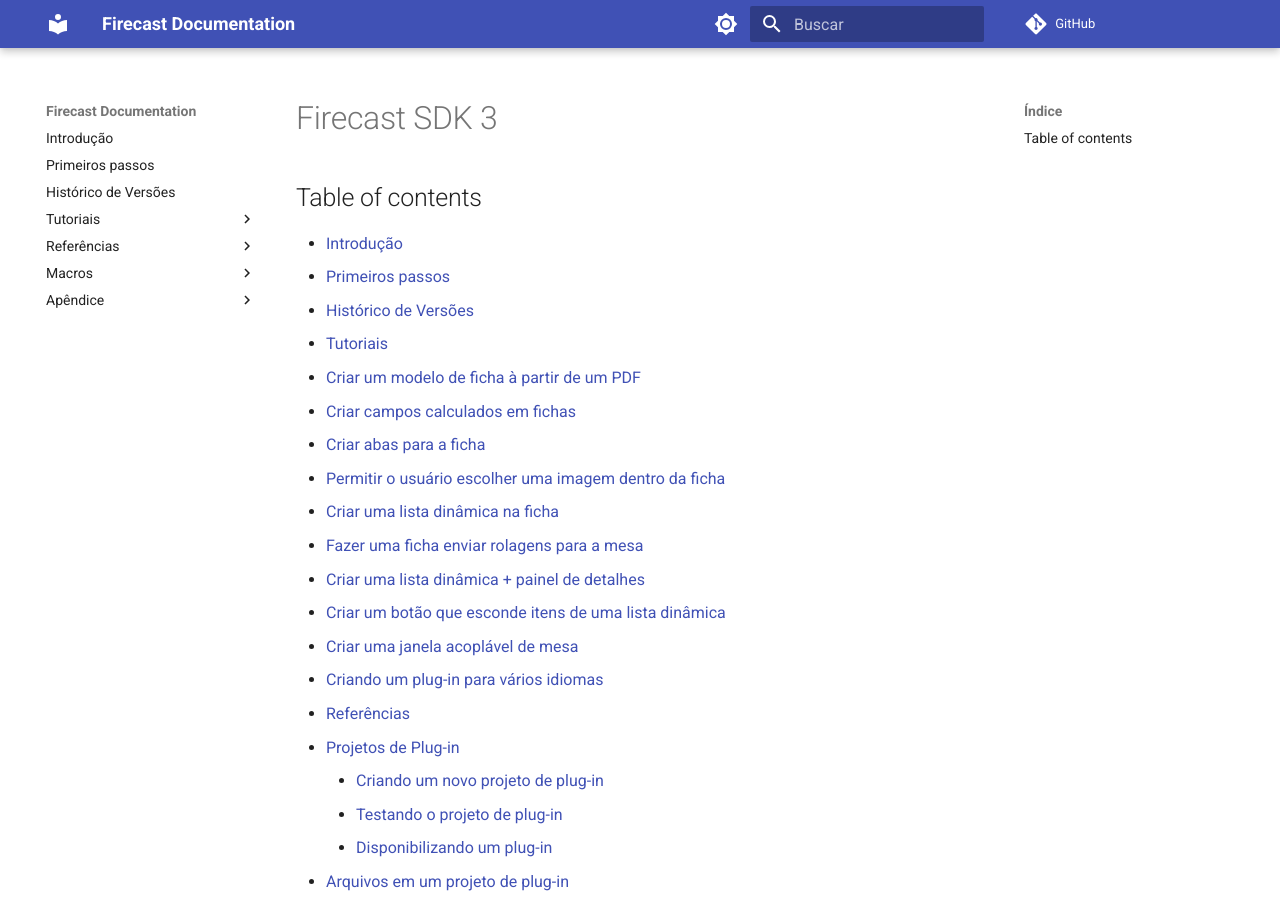
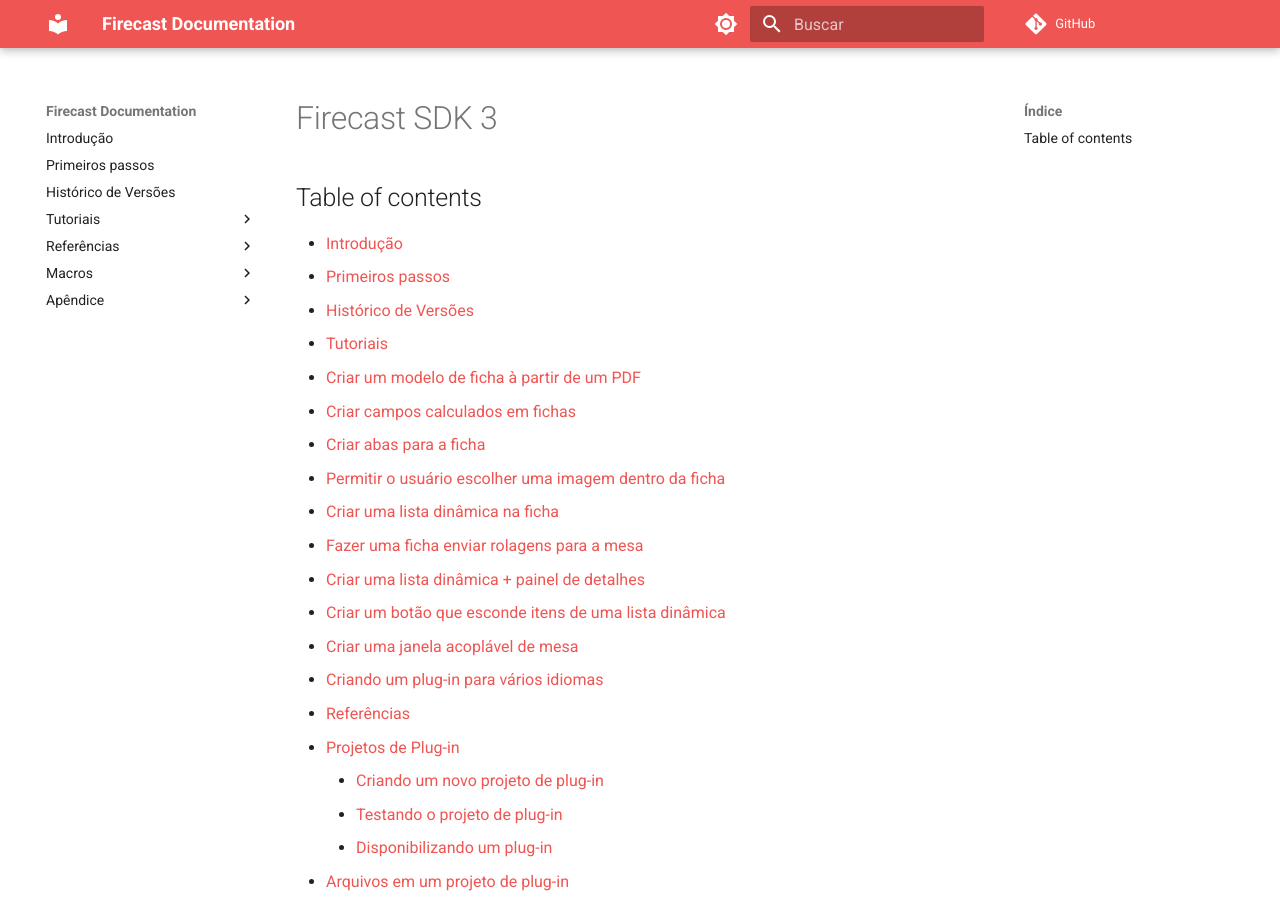
Before and after one commit to Krampus-update/firecast-doc-teste, an MkDocs documentation site: the page built from docs/index.md, in a window 1280 px wide and 900 px high. Built offline with MkDocs 1.6.1 and Material for MkDocs 9.7.7, drawn with Linux system fonts in a browser that asks for light colours; comment, search, counter and statistics services are not loaded.

Commit message:
mudando a cor

```diff
--- a/mkdocs.yml
+++ b/mkdocs.yml
@@ -11,10 +11,12 @@
         - content.tabs.link
     palette:
         - scheme: default
+          primary: red
           toggle:
               icon: material/brightness-7
               name: Switch to dark mode
         - scheme: slate
+          primary: red
           toggle:
               icon: material/brightness-4
               name: Switch to light mode
@@ -33,11 +35,7 @@
     - pymdownx.keys
     - pymdownx.mark
     - pymdownx.tilde
-    - pymdownx.superfences:
-          custom_fences:
-              - name: mermaid
-                class: mermaid
-                format: !!python/name:pymdownx.superfences.fence_code_format
+    - pymdownx.superfences
     - attr_list
     - md_in_html
     - pymdownx.highlight:
```
